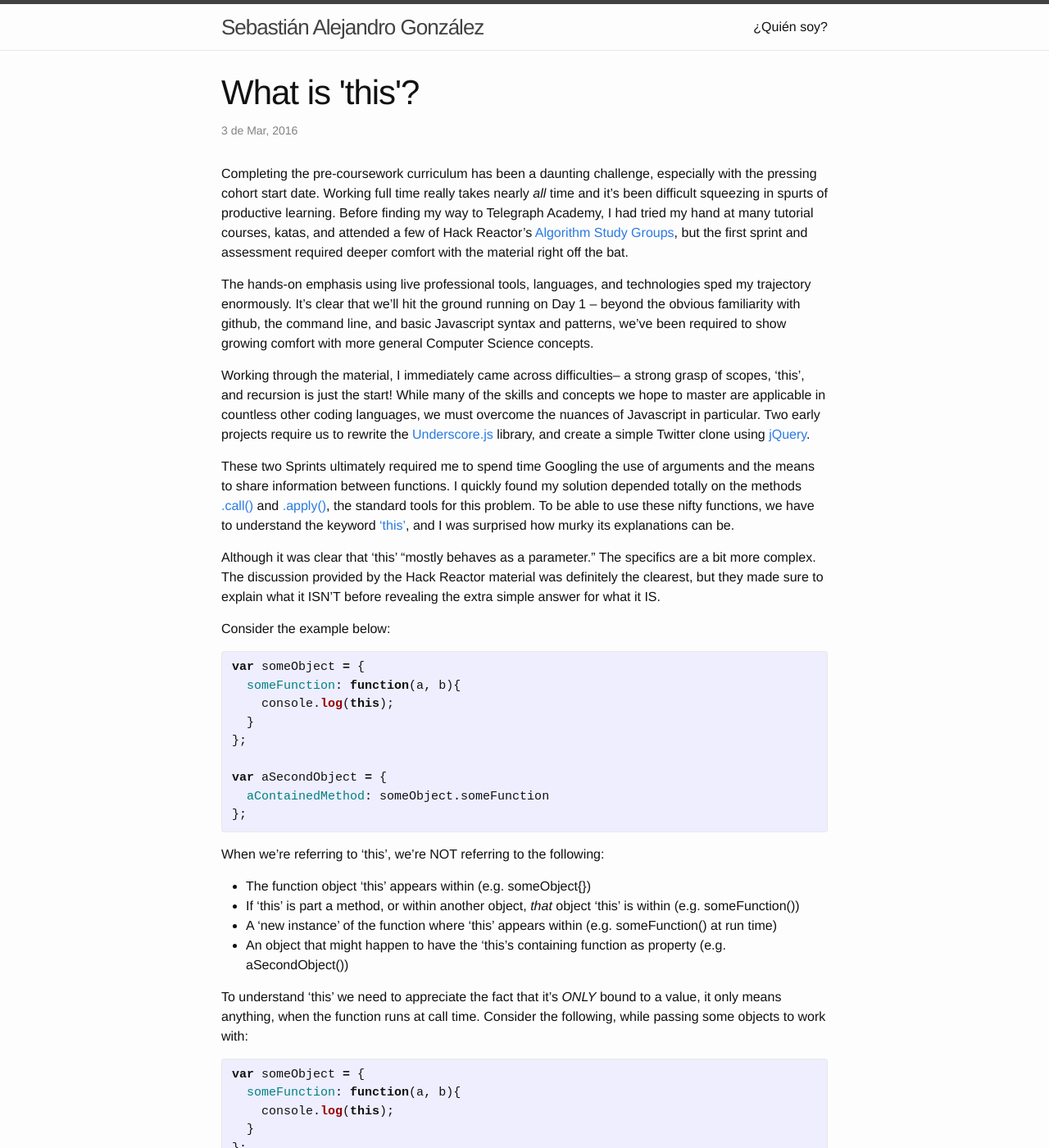
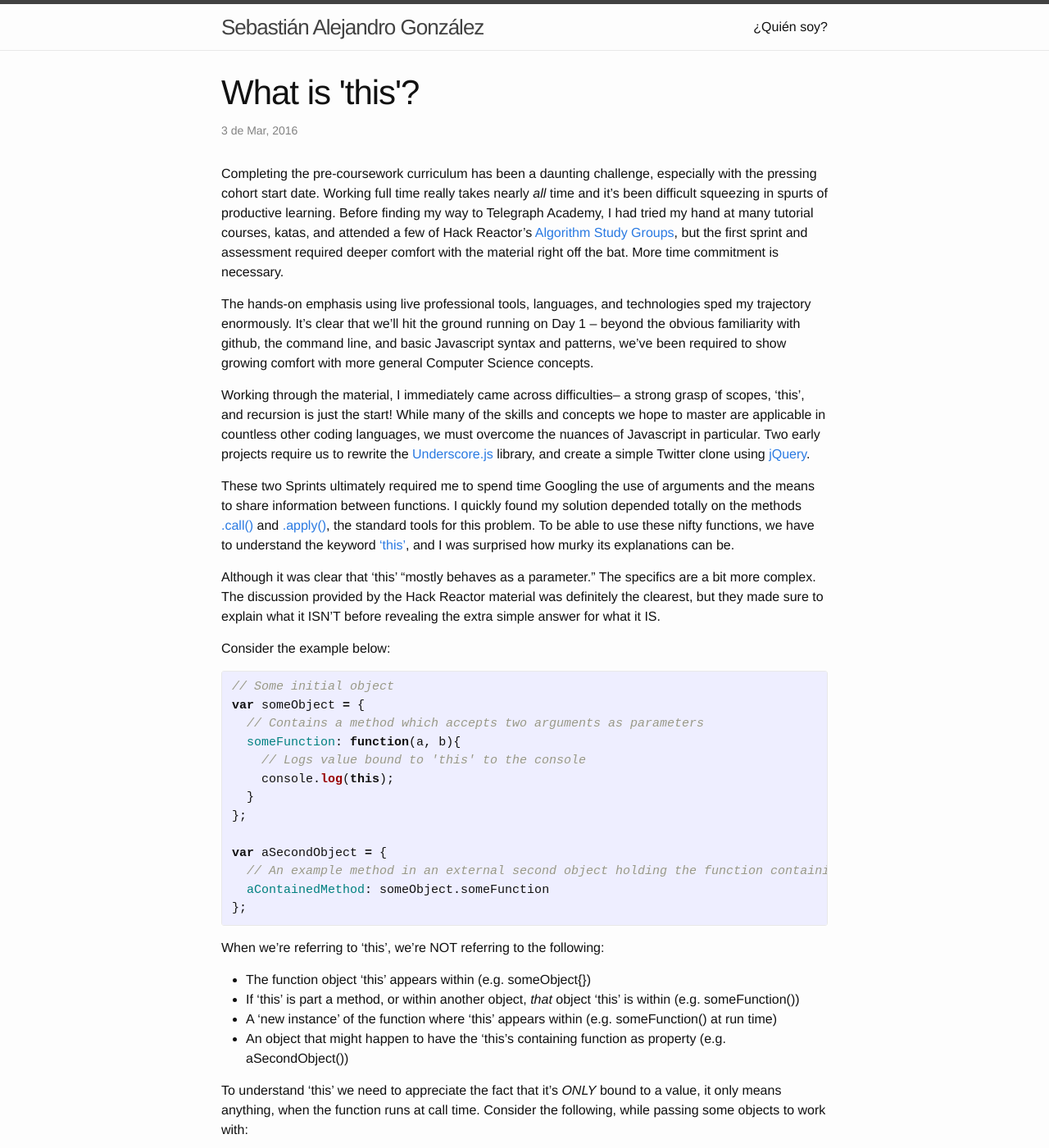
Before and after one commit to seabassgonzalez/seabassgonzalez.github.io, a Jekyll site: the page built from _posts/2016-03-03-whatIsThis.markdown, in a window 1280 px wide and 1400 px high. Shown: the whole window at 82% size. Built offline with Jekyll 4.4.1, drawn with Linux system fonts in a browser that asks for light colours; some of the changed text lies outside the part shown.

Commit message:
Add code comment, clarify some

```diff
--- a/_posts/2016-03-03-whatIsThis.markdown
+++ b/_posts/2016-03-03-whatIsThis.markdown
@@ -4,7 +4,7 @@ title:  "What is 'this'?"
 date:   2016-03-02 22:47:43 -0800
 categories: jekyll update
 ---
-Completing the pre-coursework curriculum has been a daunting challenge, especially with the pressing cohort start date. Working full time really takes nearly <em>all</em> time and it’s been difficult squeezing in spurts of productive learning. Before finding my way to Telegraph Academy, I had tried my hand at many tutorial courses, katas, and attended a few of Hack Reactor’s [Algorithm Study Groups](http://www.meetup.com/hackreactor/events/228753374/), but the first sprint and assessment required deeper comfort with the material right off the bat.
+Completing the pre-coursework curriculum has been a daunting challenge, especially with the pressing cohort start date. Working full time really takes nearly <em>all</em> time and it’s been difficult squeezing in spurts of productive learning. Before finding my way to Telegraph Academy, I had tried my hand at many tutorial courses, katas, and attended a few of Hack Reactor’s [Algorithm Study Groups](http://www.meetup.com/hackreactor/events/228753374/), but the first sprint and assessment required deeper comfort with the material right off the bat. More time commitment is necessary.
 
 The hands-on emphasis using live professional tools, languages, and technologies sped my trajectory enormously. It’s clear that we’ll hit the ground running on Day 1 – beyond the obvious familiarity with github, the command line, and basic Javascript syntax and patterns, we've been required to show growing comfort with more general Computer Science concepts.
 
@@ -18,13 +18,17 @@ Consider the example below:
 
 {% highlight javascript %}
 
+// Some initial object
 var someObject = {
+  // Contains a method which accepts two arguments as parameters
   someFunction: function(a, b){
+    // Logs value bound to 'this' to the console
     console.log(this);
   }
 };
 
 var aSecondObject = {
+  // An example method in an external second object holding the function containing 'this'
   aContainedMethod: someObject.someFunction
 };
 
@@ -51,8 +55,10 @@ var aSecondObject = {
   aContainedMethod: someObject.someFunction
 };
 
+// Some objects to work with
 var manzana = {}, naranja = {}, platano = {};
 
+// Calling someFunction() using the two objects
 someObject.someFunction(naranja, platano);
 
 {% endhighlight %}
```
